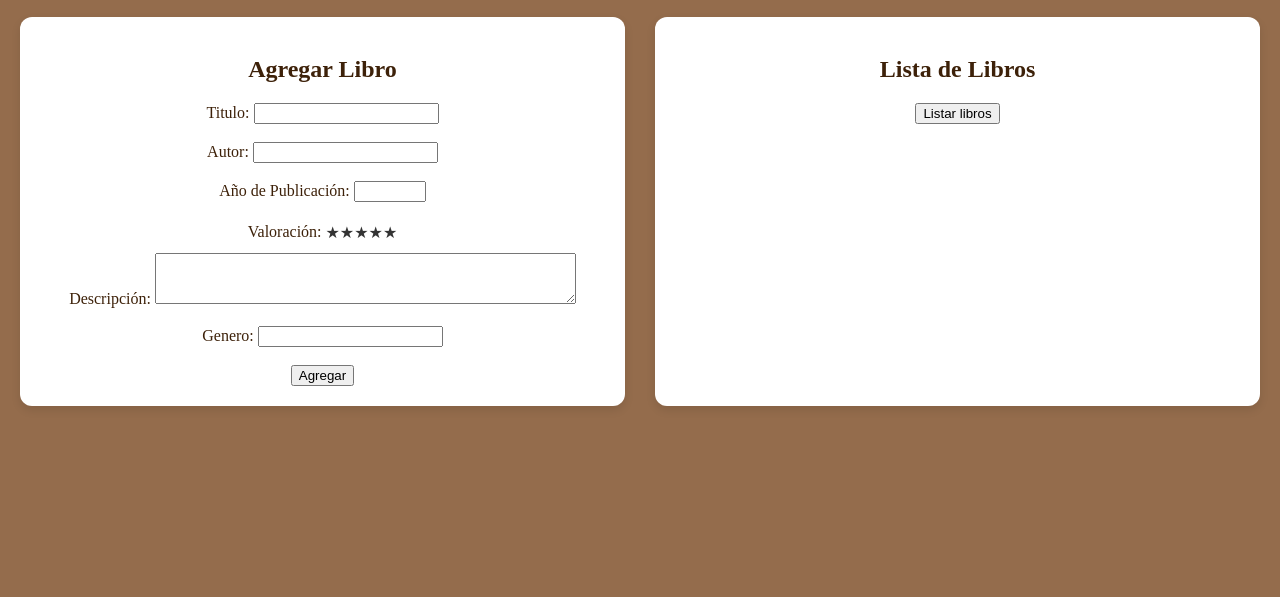
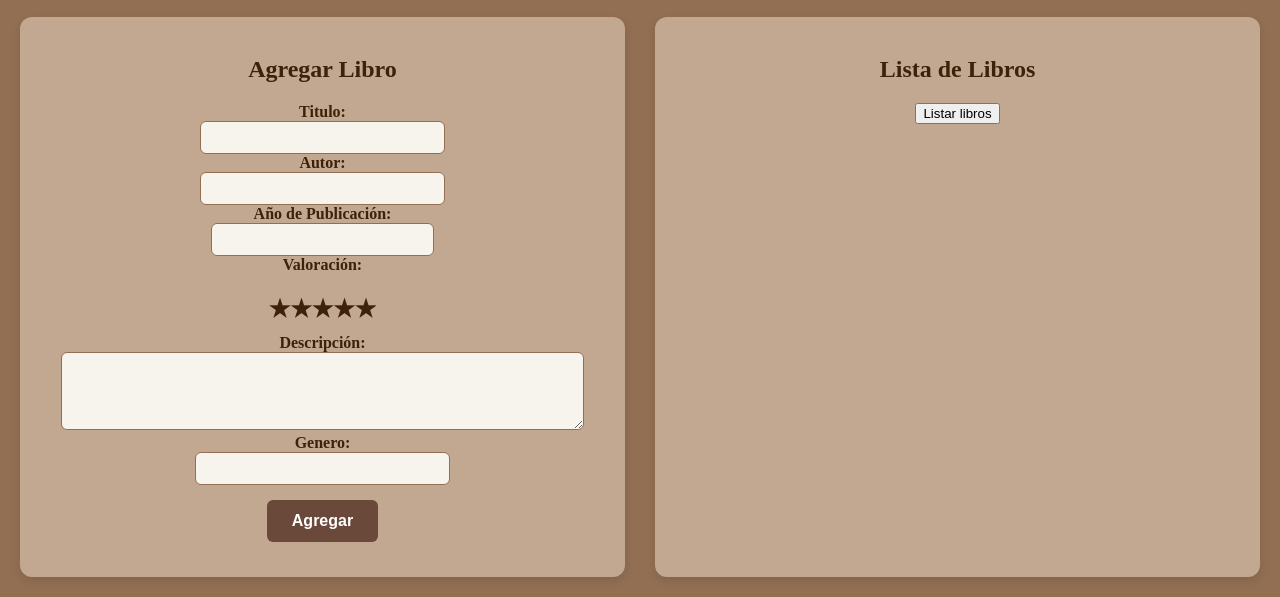
Before and after one commit to EmiliaRedolatti/TPE_Web, a plain HTML site: page Servidor/index.html in a window 1280 px wide. Shown: the part 271-868 px from the top of the page. Before the commit the page ends 800 px from the top, so only its background shows below. Drawn offline with Linux system fonts and the light colour scheme.

Commit message:
Mejoras en el estilo del formulario

```diff
--- a/Servidor/index.html
+++ b/Servidor/index.html
@@ -21,15 +21,22 @@
     <section class="col agregar-libro">
       <h2>Agregar Libro</h2>
       <form id="formulario-libro">
-        <label>Titulo:</label>
+        <div class="form-group">
+          <label for="titulo">Titulo:</label>
           <input type="text" id="titulo" name="titulo" required>
-        <br><br>
+        </div>
+
+        <div class="form-group">
           <label for="autor">Autor:</label>
           <input type="text" id="autor" name="autor" required>
-        <br><br>
+        </div>
+
+        <div class="form-group">
           <label for="anioPublicacion">Año de Publicación:</label>
           <input type="number" id="anioPublicacion" name="anioPublicacion" min="860" max="2025" required>
-        <br>
+        </div>
+
+        <div class="form-group rating-group">
           <label>Valoración:</label>
           <p class="clasificacion">
             <input id="star-5" type="radio" name="valoracion" value="5" required>
@@ -43,14 +50,19 @@
             <input id="star-1" type="radio" name="valoracion" value="1">
             <label for="star-1" title="1 estrella">★</label>
           </p>
-        <br>
+        </div>
+
+        <div class="form-group full-width">
           <label for="descripcion">Descripción:</label>
-            <textarea id="descripcion" name="descripcion" cols="50" rows="3"></textarea>
-        <br><br>
-        <label for="autor">Genero:</label>
+          <textarea id="descripcion" name="descripcion" cols="50" rows="4"></textarea>
+        </div>
+
+        <div class="form-group">
+          <label for="genero">Genero:</label>
           <input type="text" id="genero" name="genero" required>
-        <br><br>
-        <button id="boton-agregar" type="submit">Agregar</button></form>
+        </div>
+
+        <button id="boton-agregar" type="submit">Agregar</button>
       </form>
     </section>
 
--- a/Servidor/static/style.css
+++ b/Servidor/static/style.css
@@ -1,79 +1,141 @@
+/* Estilos para el cuerpo de la página (body) */
 body {
-    font-family: 'Montserrat';
-    background: #946c4c;
-    margin: 0;
-    padding: 0;
-    text-align: center;
-    color: #3d2109;
+    font-family: 'Montserrat'; /* Fuente principal para el texto */
+    background: #926f53;       /* Color de fondo para toda la página (marrón) */
+    margin: 0;                 /* Elimina el margen por defecto del body */
+    padding: 0;                /* Elimina el padding por defecto del body */
+    text-align: center;        /* Centra el texto dentro del body */
+    color: #3d2109;            /* Color de texto por defecto (marrón oscuro) */
 }
 
+/* Estilos para el encabezado (header) - Generalmente la sección superior */
 header {
-    background-image: url('./Imagenes/libro2.jpeg');
-    background-size: cover;
-    background-position: center;
-    display: flex;
-    justify-content: center;
-    align-items: center;
-    text-align: center;
-    font-family: 'Montserrat';
-    color: #fff;
+    background-image: url('./Imagenes/libro2.jpeg'); /* Imagen de fondo para el encabezado */
+    background-size: cover;          /* Asegura que la imagen cubra todo el área sin repetirse */
+    background-position: center;     /* Centra la imagen de fondo */
+    display: flex;                   /* Activa Flexbox para alinear el contenido interno */
+    justify-content: center;         /* Centra horizontalmente el contenido (hero-text) */
+    align-items: center;             /* Centra verticalmente el contenido (hero-text) */
+    text-align: center;              /* Centra el texto dentro del header (redundante con el flex, pero bueno) */
+    font-family: 'Montserrat';       /* Fuente para el texto dentro del header */
+    color: #fff;                     /* Color de texto (blanco) para contraste con la imagen de fondo */
+    /* Nota: Se podría añadir un 'height' mínimo aquí si se desea un banner más alto */
 }
 
+/* Contenedor del texto principal dentro del encabezado */
 .hero-text {
     display: flex;
-    flex-direction: column; /* título arriba, subtítulo debajo */
-    align-items: center;
-    gap: 1px; /* espacio entre h1 y h2 */
-    padding: 15px 25px;
+    flex-direction: column; /* Coloca los elementos (título y subtítulo) uno encima del otro */
+    align-items: center;    /* Centra horizontalmente el texto (h1 y h2) */
+    gap: 1px;               /* Espacio mínimo entre el h1 y el h2 (casi pegados) */
+    padding: 15px 25px;     /* Relleno alrededor del texto para separarlo de los bordes del header */
+    /* Nota: Se podría añadir un 'background-color' con transparencia para mejorar la legibilidad */
 }
 
+/* Estilos para el título principal dentro del encabezado */
 .titulo-header {
-    padding: 5px 10px;
-    font-size: 4rem;
-    font-weight: 400;
+    padding: 5px 10px;    /* Relleno alrededor del texto del título */
+    font-size: 4rem;      /* Tamaño de fuente grande */
+    font-weight: 400;     /* Grosor de la fuente (normal o un poco más delgado) */
 }
 
+/* Contenedor principal del contenido, diseñado para ser dividido en columnas */
 .main-content {
-    display: flex;       /* activa flexbox */
-    gap: 30px;           /* espacio entre columnas */
-    padding: 20px;
+    display: flex;       /* Activa Flexbox para crear las columnas */
+    gap: 30px;           /* Espacio horizontal entre las columnas */
+    padding: 20px;       /* Relleno alrededor de todo el contenido principal */
 }
 
+/* Estilos para cada columna dentro de .main-content */
 .col {
-    flex: 1;             /* ambas columnas ocupan el mismo espacio */
-    background-color: #fff;
-    padding: 20px;
-    border-radius: 12px;
-    box-shadow: 0 4px 10px rgba(0,0,0,0.1);
+    flex: 1;             /* Asigna el mismo factor de crecimiento, haciendo que ambas columnas ocupen el mismo espacio */
+    background-color: #dac2aeb1; /* Fondo blanco para las columnas */
+    padding: 20px;          /* Relleno interno para el contenido de la columna */
+    border-radius: 12px;    /* Bordes redondeados */
+    box-shadow: 0 4px 10px rgba(0,0,0,0.1); /* Sombra sutil para dar un efecto de elevación */
 }
 
-/* Responsive: en pantallas pequeñas se apilan verticalmente */
+/* Consulta de medios (Media Query) para diseño responsivo */
+/* Se aplica cuando el ancho de la ventana es de 900px o menos (para pantallas pequeñas/móviles) */
 @media (max-width: 900px) {
     .main-content {
-        flex-direction: column;
+        flex-direction: column; /* Cambia la dirección de Flexbox para apilar las columnas verticalmente */
     }
 }
 
-/* Estrellas*/
+/* --- Formulario--- */
+
+/* Contenedor principal del formulario para mejor espaciado */
+#formulario-libro {
+    display: flex;
+    flex-direction: column; /* Apilamos los grupos de campos */
+    align-items: center; /* Centra todos los elementos hijos horizontalmente */
+}
+
+/* Estilo de las etiquetas */
+#formulario-libro label {
+    font-weight: bold;
+}
+
+/* --- Estilos para el sistema de clasificación por estrellas --- */
 p.clasificacion {
+  display: flex;
+  justify-content: center;     /* Centra horizontalmente */
+  flex-direction: row-reverse; /* Invierte el orden visual para que funcione el hover de izquierda a derecha */
   position: relative;
   overflow: hidden;
-  display: inline table;
-  top: 5px
+  top: 5px;
 }
 
+/* Ocultar inputs */
 p.clasificacion input {
   position: absolute;
   top: -100px;
 }
 
+/* Estilo base de las estrellas */
 p.clasificacion label {
-  float: right;
-  color: #333;
+  color: #3d2109;              /* Color base */
+  font-size: 1.5rem;
+  cursor: pointer;
+  transition: color 0.2s;
 }
 
+/* Efecto hover y selección (funciona de izq a der gracias al row-reverse) */
 p.clasificacion label:hover,
 p.clasificacion label:hover ~ label,
 p.clasificacion input:checked ~ label {
-  color: rgb(247, 208, 35);
+  color: rgb(247, 208, 35); /* Amarillo/dorado */
 }
+
+/* Estilo de los campos de texto e inputs de número */
+#formulario-libro input[type="text"],
+#formulario-libro input[type="number"],
+#formulario-libro textarea {
+    width: 100%; /* El 100% del contenedor */
+    padding: 8px;
+    border: 1.5px solid #926f53; /* Borde más sutil y acorde */
+    border-radius: 6px;
+    background-color: #f7f3ed; /* Fondo muy claro para el input */
+    box-sizing: border-box; /* Asegura que el padding no afecte el width total */
+    transition: border-color 0.3s;
+}
+
+/* Estilo del botón */
+#boton-agregar {
+    background-color: #6a493b; /* Un color más oscuro y rico */
+    color: #fff;
+    border: none;
+    padding: 12px 25px;
+    border-radius: 6px;
+    cursor: pointer;
+    font-size: 1rem;
+    font-weight: bold;
+    transition: background-color 0.3s, transform 0.1s;
+    margin: 15px auto; /* Centra horizontalmente */
+}
+
+#boton-agregar:hover {
+    background-color: #926f53; /* Cambio de color al pasar el mouse */
+    transform: translateY(-1px); /* Efecto 3D sutil */
+}
```
Lines whose indentation alone changed are shown as unchanged.
